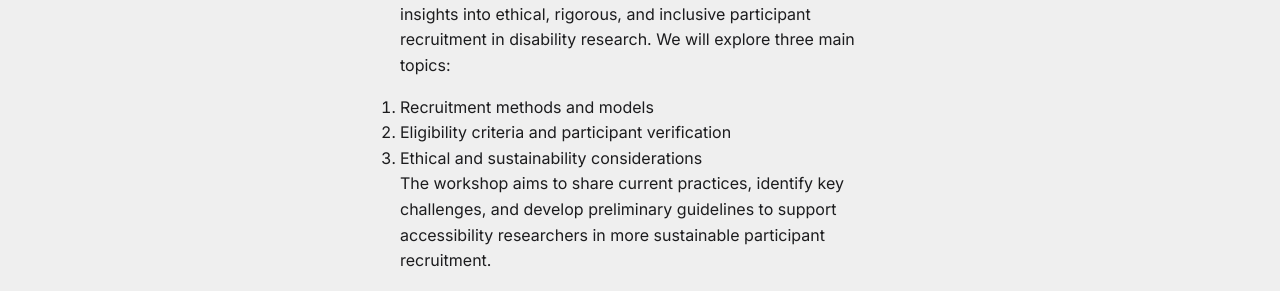
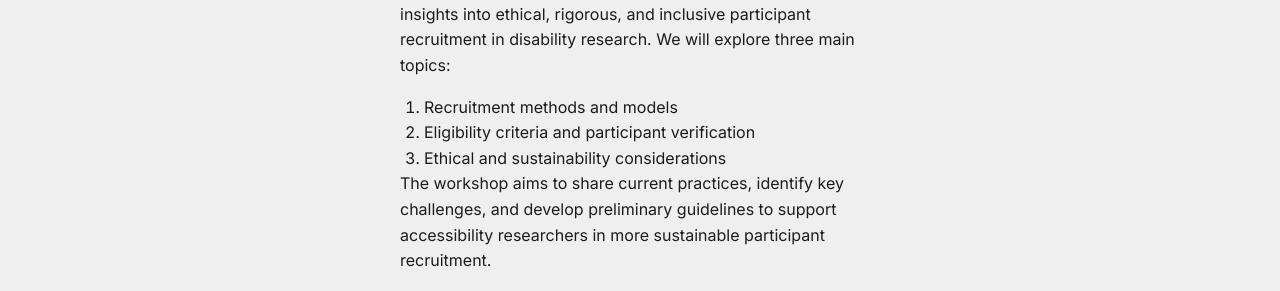
Before and after one commit to assets-recruitment-2025/assets-recruitment-2025.github.io, a Jekyll site: the page built from index.md, in a window 1280 px wide and 1400 px high, scrolled down 915 px. Shown: the part 159-450 px from the top of the window. Built offline with Jekyll 4.4.1, drawn with Linux system fonts in a browser that asks for light colours.

```diff
--- a/assets/css/style.css
+++ b/assets/css/style.css
@@ -59,20 +59,10 @@
   height: auto;
 }
 
-/* Skip-link */
-.skip-link {
-  position: absolute;
-  top: -40px;
-  left: 1rem;
-  background: var(--clr-accent);
-  color: #fff;
-  padding: 0.5rem;
-  border-radius: var(--radius);
-  transition: top 0.3s;
-  z-index: 1000;
-}
-.skip-link:focus {
-  top: 1rem;
+.section-list {
+  list-style-type: decimal;       /* 1., 2., 3. */
+  margin-left: 1.5rem;            /* indent */
+  padding-left: 0;
 }
 
 /* 3) HEADER & NAV */
```
